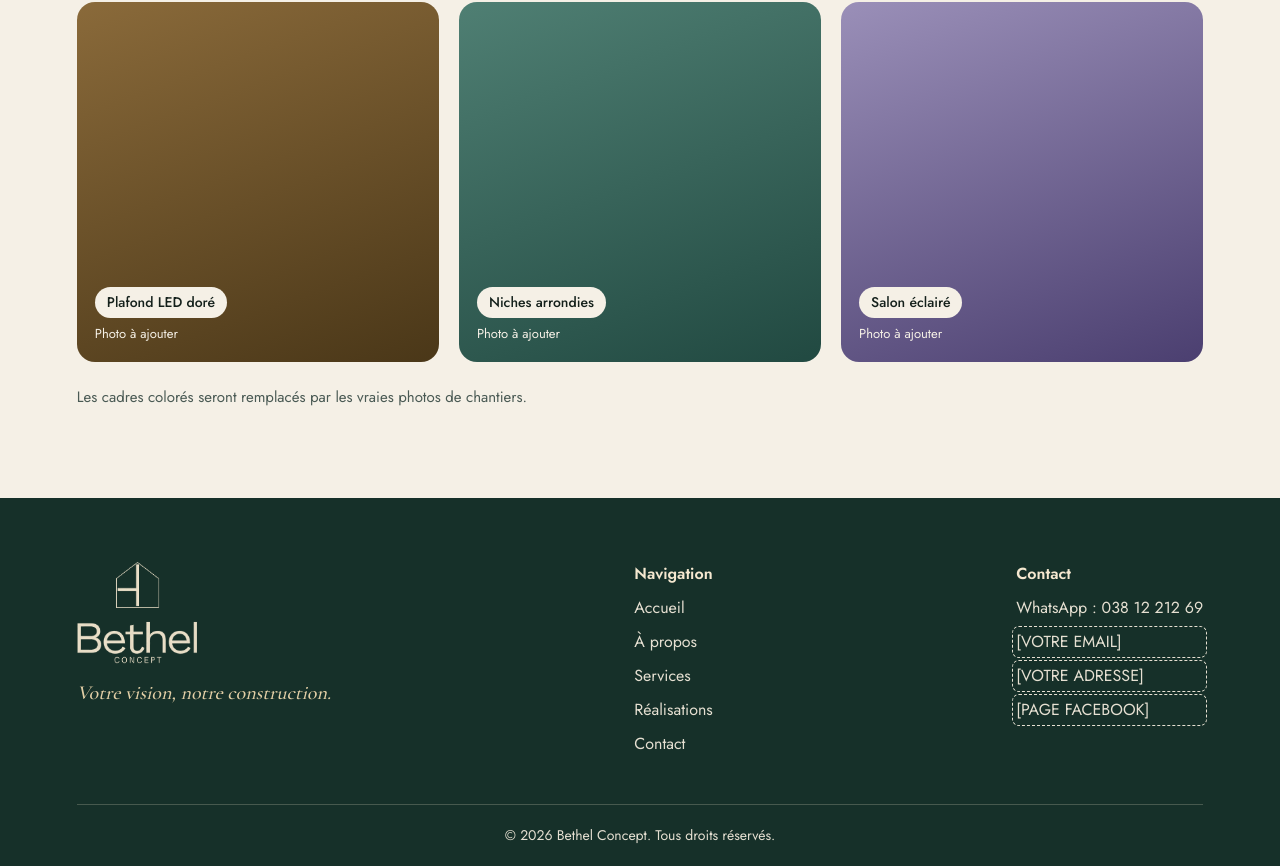
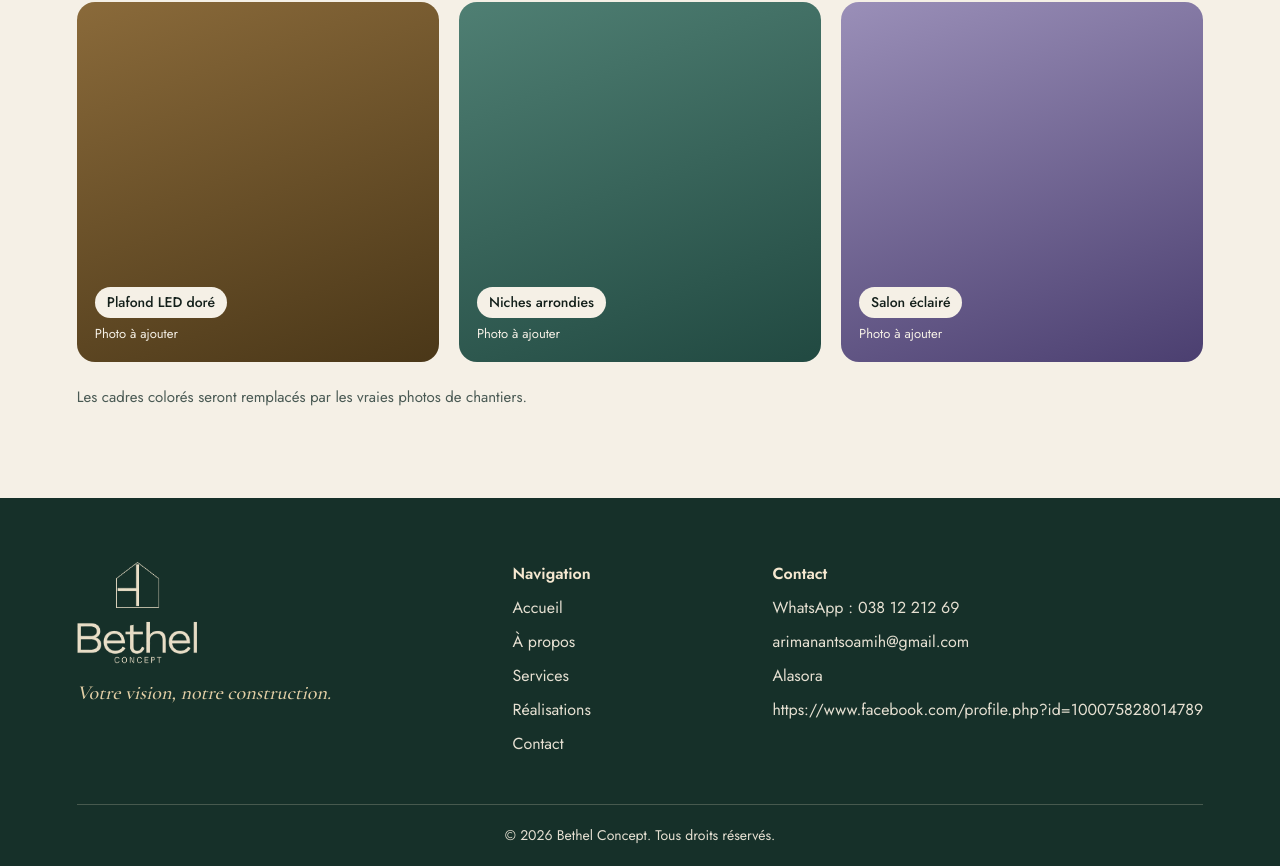
Before and after one commit to Fifaliana357/Bethel_Concept, a React (Vite) app: page /realisations in a window 1280 px wide. Shown: the part 1280-2146 px from the top of the page. Built offline with nearby package versions, Linux system fonts and the light colour scheme; no server answers.

Commit message:
Ajout vercel.json et derniers changements

```diff
--- a/src/config.js
+++ b/src/config.js
@@ -8,10 +8,10 @@ export const SITE = {
   phoneIntl: '+261381221269',
   whatsappNumber: '261381221269',
   whatsappText: 'Bonjour Bethel Concept, je souhaite un devis pour mon projet de décoration.',
-  email: '[VOTRE EMAIL]',
-  address: '[VOTRE ADRESSE]',
-  hours: '[HORAIRES D’OUVERTURE]',
-  facebook: '[PAGE FACEBOOK]',
+  email: 'arimanantsoamih@gmail.com',
+  address: 'Alasora',
+  hours: 'De 07h à 17h',
+  facebook: 'https://www.facebook.com/profile.php?id=100075828014789',
 };
 
 export const WHATSAPP_URL = `https://wa.me/${SITE.whatsappNumber}?text=${encodeURIComponent(SITE.whatsappText)}`;
```
Also changed, not shown: public/images/apple-touch-icon.png, public/images/favicon.png, vercel.json (added).
